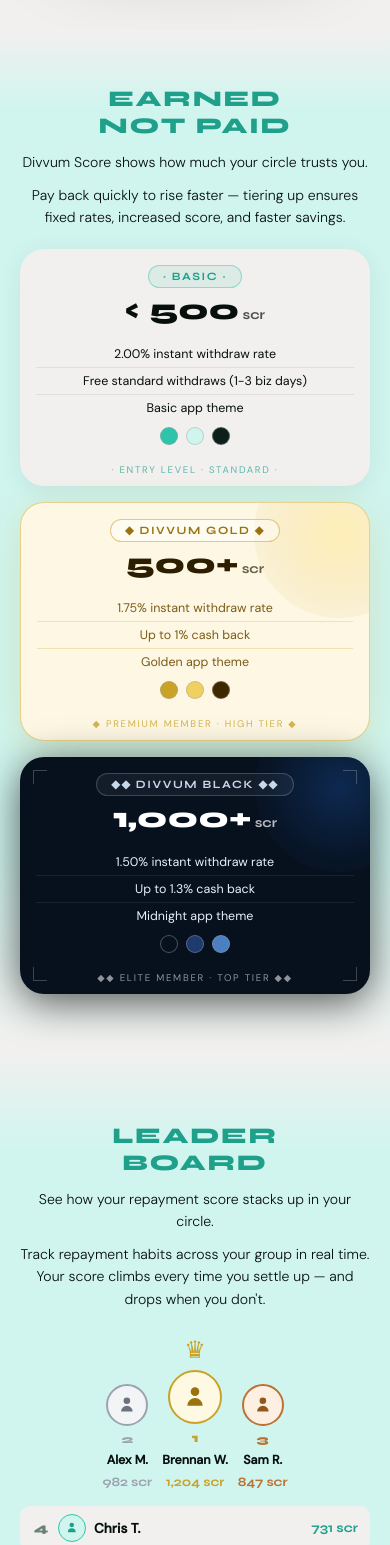
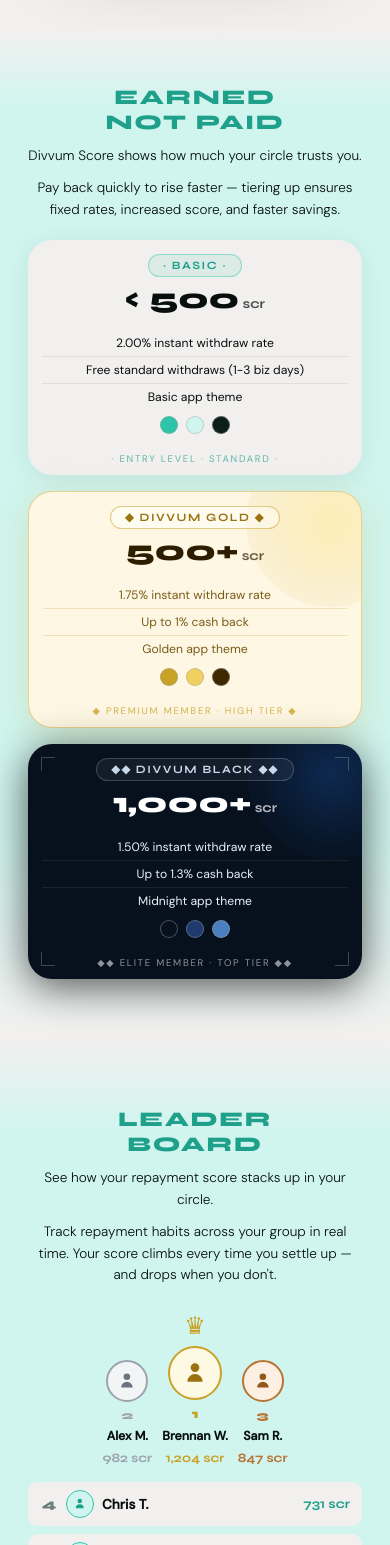
Before and after one commit to stailor1/divvum-site, a plain HTML site: page index.html in a window 390 px wide. Shown: the part 946-2491 px from the top of the page. Drawn offline with Linux system fonts and the light colour scheme.

Commit message:
your message here

```diff
--- a/index.html
+++ b/index.html
@@ -1091,26 +1091,26 @@
       .dl-btn img { height: 42px; }
 
       /* Tiers section */
-      .mint-section { flex-direction: column; justify-content: flex-start; padding: 56px 20px 56px; gap: 20px; min-height: auto; }
+      .mint-section { flex-direction: column; justify-content: flex-start; padding: 56px 28px 56px; gap: 20px; min-height: auto; }
       .mint-section::before { height: 80px; }
       .mint-blend { height: 200px; }
       .tiers-tagline { width: 100%; padding-right: 0; text-align: center; }
-      .tiers-tagline-title { margin-right: 0; font-size: 1.4rem; margin-bottom: 12px; }
-      .tiers-tagline p { text-align: center; font-size: 0.88rem; line-height: 1.6; margin-bottom: 10px; }
+      .tiers-tagline-title { margin-right: 0; font-size: 1.3rem; margin-bottom: 10px; }
+      .tiers-tagline p { text-align: center; font-size: 0.85rem; line-height: 1.6; margin-bottom: 10px; }
       .tiers-inner { width: 100%; padding: 0; }
-      .tiers-eyebrow { font-size: 0.68rem; margin-bottom: 6px; }
-      .tiers-heading { font-size: clamp(1.5rem, 6vw, 2rem); margin-bottom: 18px; }
+      .tiers-eyebrow { font-size: 0.65rem; margin-bottom: 6px; }
+      .tiers-heading { font-size: clamp(1.4rem, 6vw, 1.9rem); margin-bottom: 16px; }
       .tier-card:hover { transform: none; }
-      .tier-card { padding: 16px 16px 10px; }
-      .tier-features li { font-size: 0.78rem; }
+      .tier-card { padding: 14px 14px 10px; }
+      .tier-features li { font-size: 0.76rem; }
 
       /* Leaderboard section */
-      .lb-section { flex-direction: column; align-items: stretch; gap: 28px; padding: 72px 20px 56px; }
+      .lb-section { flex-direction: column; align-items: stretch; gap: 28px; padding: 72px 28px 56px; }
       .lb-content { width: 100%; }
       .lb-tagline { width: 100%; text-align: center; order: -1; }
-      .lb-heading { text-align: center; font-size: 1.4rem; margin-bottom: 12px; }
-      .lb-sub { text-align: center; font-size: 0.88rem; line-height: 1.6; margin-bottom: 10px; }
-      .lb-blurb { text-align: center; font-size: 0.88rem; line-height: 1.6; }
+      .lb-heading { text-align: center; font-size: 1.3rem; margin-bottom: 10px; }
+      .lb-sub { text-align: center; font-size: 0.85rem; line-height: 1.6; margin-bottom: 10px; }
+      .lb-blurb { text-align: center; font-size: 0.85rem; line-height: 1.6; }
 
       /* Leaderboard top/bottom blends */
       .lb-top-blend { height: 100px; }
```
Also changed, not shown: privacy.html (+1 -1 lines).
